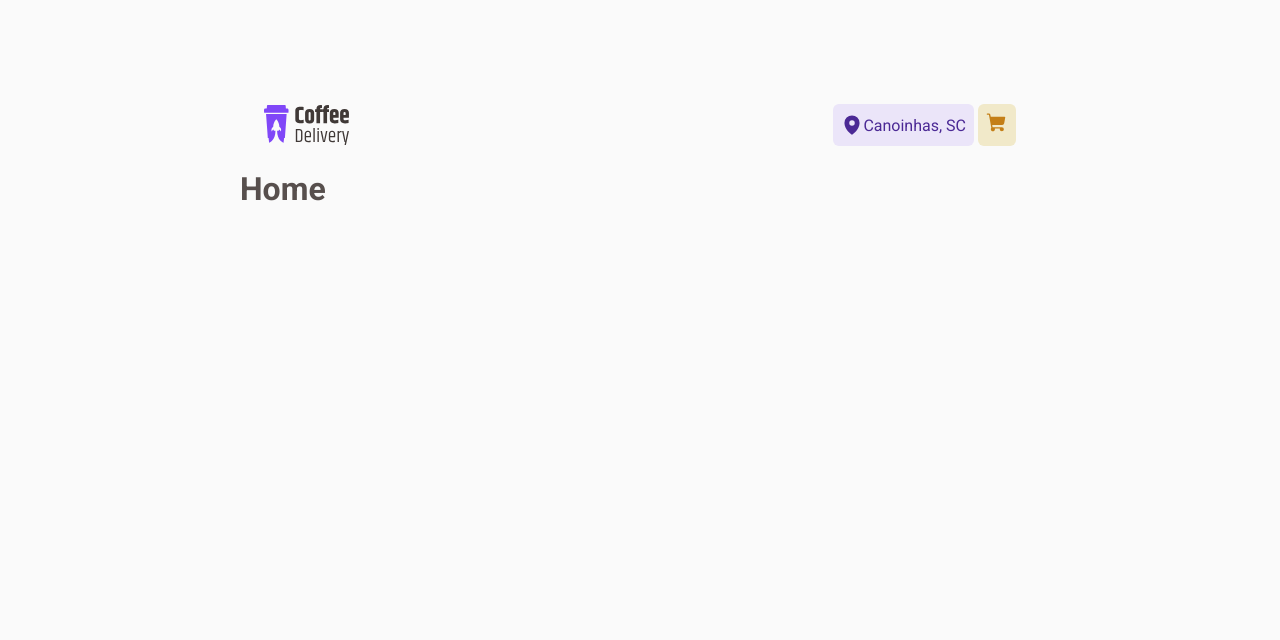
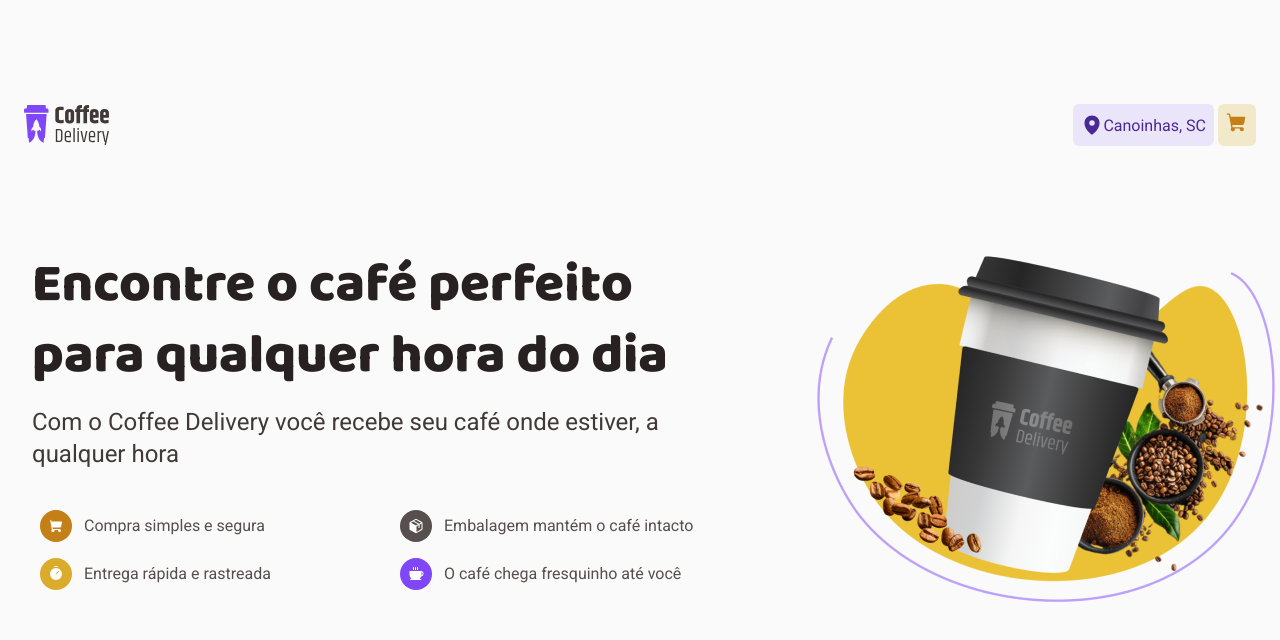
Before and after one commit to FelipeKonig/desafio-2-react, a React (Vite) app: page / in a window 1280 px wide. Shown: the top 640 px of the page. Built offline with nearby package versions, Linux system fonts and the light colour scheme.

Commit message:
header of home page added

```diff
--- a/index.html
+++ b/index.html
@@ -5,14 +5,10 @@
 
     <link rel="preconnect" href="https://fonts.googleapis.com" />
     <link rel="preconnect" href="https://fonts.gstatic.com" crossorigin />
-    <link rel="preconnect" href="https://fonts.googleapis.com" />
-    <link rel="preconnect" href="https://fonts.gstatic.com" crossorigin />
-
 
     <meta name="viewport" content="width=device-width, initial-scale=1.0" />
 
-    <link href="https://fonts.googleapis.com/css2?family=Inter:wght@300&family=Roboto+Mono:wght@700&family=Roboto:wght@400;700&display=swap" rel="stylesheet" />
-    <link href="https://fonts.googleapis.com/css2?family=Inter:wght@300&family=Roboto+Mono:wght@700&family=Roboto:wght@400;700&display=swap" rel="stylesheet" />
+    <link href="https://fonts.googleapis.com/css2?family=Baloo+2:wght@700;800&family=Roboto:wght@400;700&display=swap" rel="stylesheet" />
 
     <title>Coffee Delivery</title>
   </head>
--- a/src/components/header/styles.ts
+++ b/src/components/header/styles.ts
@@ -6,6 +6,10 @@ export const HeaderContainer = styled.div`
   justify-content: space-between;
 
   padding: 1.5rem;
+
+  @media only screen and (max-width: 900px) {
+    padding-top: 0.5rem;
+  }
 
   nav {
     display: inline-flex;
--- a/src/pages/home/index.tsx
+++ b/src/pages/home/index.tsx
@@ -1,3 +1,47 @@
+import { Coffee, Package, ShoppingCart, Timer } from 'phosphor-react'
+import {
+  HeaderContainer,
+  ImgContainer,
+  IntroContainer,
+  ItemsContainer,
+  TitleContainer,
+} from './styles'
+
+import titleCover from '../../assets/titleCover.png'
+
 export function Home() {
-  return <h1>Home</h1>
+  return (
+    <HeaderContainer>
+      <IntroContainer>
+        <TitleContainer>
+          <h2>Encontre o café perfeito para qualquer hora do dia</h2>
+          <p>
+            Com o Coffee Delivery você recebe seu café onde estiver, a qualquer
+            hora
+          </p>
+        </TitleContainer>
+        <ItemsContainer>
+          <span>
+            <ShoppingCart size={20} weight="fill" id="shoppingcart" />
+            Compra simples e segura
+          </span>
+          <span>
+            <Package size={20} weight="fill" id="package" />
+            Embalagem mantém o café intacto
+          </span>
+          <span>
+            <Timer size={20} weight="fill" id="timer" />
+            Entrega rápida e rastreada
+          </span>
+          <span>
+            <Coffee size={20} weight="fill" id="coffee" />O café chega
+            fresquinho até você
+          </span>
+        </ItemsContainer>
+      </IntroContainer>
+      <ImgContainer>
+        <img src={titleCover} alt="" />
+      </ImgContainer>
+    </HeaderContainer>
+  )
 }
--- a/src/pages/home/styles.ts
+++ b/src/pages/home/styles.ts
@@ -0,0 +1,109 @@
+import styled from 'styled-components'
+
+export const HeaderContainer = styled.div`
+  display: flex;
+  flex-direction: row;
+  gap: 3.5rem;
+
+  margin-top: 5rem;
+
+  @media only screen and (max-width: 900px) {
+    flex-direction: column-reverse;
+    align-items: center;
+    margin-top: 2rem;
+  }
+`
+
+export const IntroContainer = styled.div`
+  flex: 1;
+
+  margin-left: 2rem;
+  max-width: 45rem;
+`
+
+export const TitleContainer = styled.div`
+  display: flex;
+  flex-direction: column;
+  align-items: flex-start;
+  gap: 1rem;
+
+  h2 {
+    font-size: 3.4rem;
+    font-family: 'Baloo 2', cursive;
+    line-height: 130%;
+    font-weight: 800;
+    color: ${(props) => props.theme['base-title']};
+  }
+
+  p {
+    font-size: 1.5rem;
+    font-weight: 400;
+    line-height: 130%;
+    color: ${(props) => props.theme['base-subtitle']};
+  }
+`
+
+export const ItemsContainer = styled.div`
+  margin-top: 2rem;
+  font-size: 0.67rem;
+
+  span {
+    display: inline-flex;
+    flex-direction: row;
+    align-items: center;
+    gap: 12px;
+
+    padding: 0.5rem;
+    font-size: 1rem;
+    width: 50%;
+  }
+
+  #shoppingcart {
+    color: ${(props) => props.theme.white};
+    background-color: ${(props) => props.theme['yellow-dark']};
+    border-radius: 1000px;
+    width: 2rem;
+    height: 2rem;
+    padding: 0.5rem;
+  }
+
+  #package {
+    color: ${(props) => props.theme.white};
+    background-color: ${(props) => props.theme['base-text']};
+    border-radius: 1000px;
+    width: 2rem;
+    height: 2rem;
+    padding: 0.5rem;
+  }
+
+  #timer {
+    color: ${(props) => props.theme.white};
+    background-color: ${(props) => props.theme.yellow};
+    border-radius: 1000px;
+    width: 2rem;
+    height: 2rem;
+    padding: 0.5rem;
+  }
+
+  #coffee {
+    color: ${(props) => props.theme.white};
+    background-color: ${(props) => props.theme.purple};
+    border-radius: 1000px;
+    width: 2rem;
+    height: 2rem;
+    padding: 0.5rem;
+  }
+`
+
+export const ImgContainer = styled.div`
+  align-items: center;
+
+  max-width: 29rem;
+  max-height: 22rem;
+
+  @media only screen and (max-width: 1100px) {
+    img {
+      width: 90%;
+    }
+  }
+`
--- a/src/pages/layouts/defaultLayout/styles.ts
+++ b/src/pages/layouts/defaultLayout/styles.ts
@@ -1,10 +1,9 @@
 import styled from 'styled-components'
 
 export const LayoutContainer = styled.div`
-  max-width: 50rem;
+  max-width: 90rem;
   height: calc(100vh - 10rem);
   margin: 5rem auto;
-  padding: 5rem auto;
   background: ${(props) => props.theme.background};
 
   display: flex;
```
Also changed, not shown: src/assets/titleCover.png (added).
